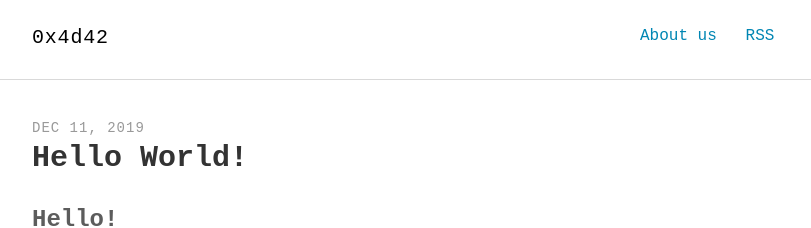
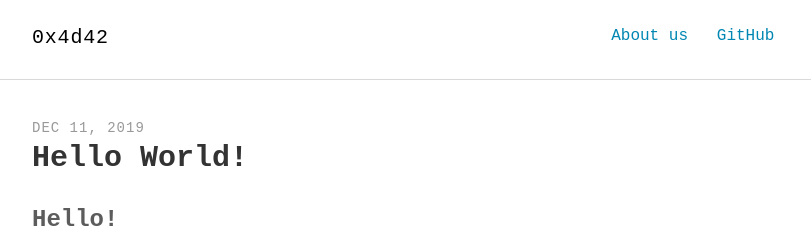
Before and after one commit to 0x4d42/0x4d42.eu, a Jekyll site: the page built from _posts/2019-12-11-hello-world.md, in a window 1280 px wide. Shown: the top 228 px of the page, without its empty margins (232-1043 px from the left). Built offline with Jekyll 4.4.1, drawn with Linux system fonts in a browser that asks for light colours; some web fonts are replaced.

Commit message:
Update nav.html

```diff
--- a/_includes/nav.html
+++ b/_includes/nav.html
@@ -4,7 +4,7 @@
     <h1 class="logo"><a href="{{ '/' | prepend: site.baseurl | prepend: site.url }}">{{ site.title_left }}<span>{{ site.title_right }}</span></a></h1>
     <ul class="navbar">
       <li><a href="{{ '/about' | prepend: site.baseurl | prepend: site.url }}">About us</a></li>
-      <li><a href="{{ "/feed.xml" | prepend: site.baseurl | prepend: site.url }}" target="_blank">RSS</a></li>
+      <li><a href="https://github.com/0x4d42" target="_blank">GitHub</a></li>
     </ul>
   </div>
 </nav>
```
